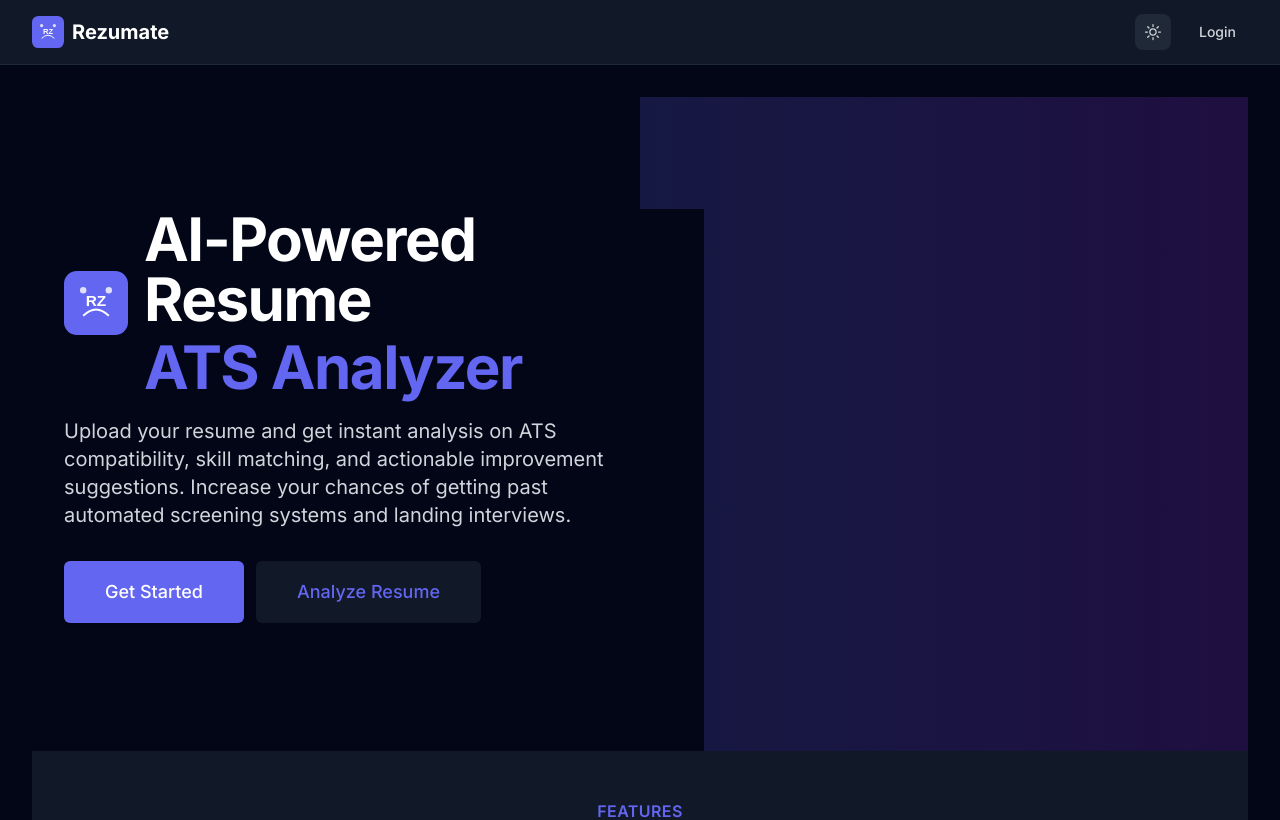
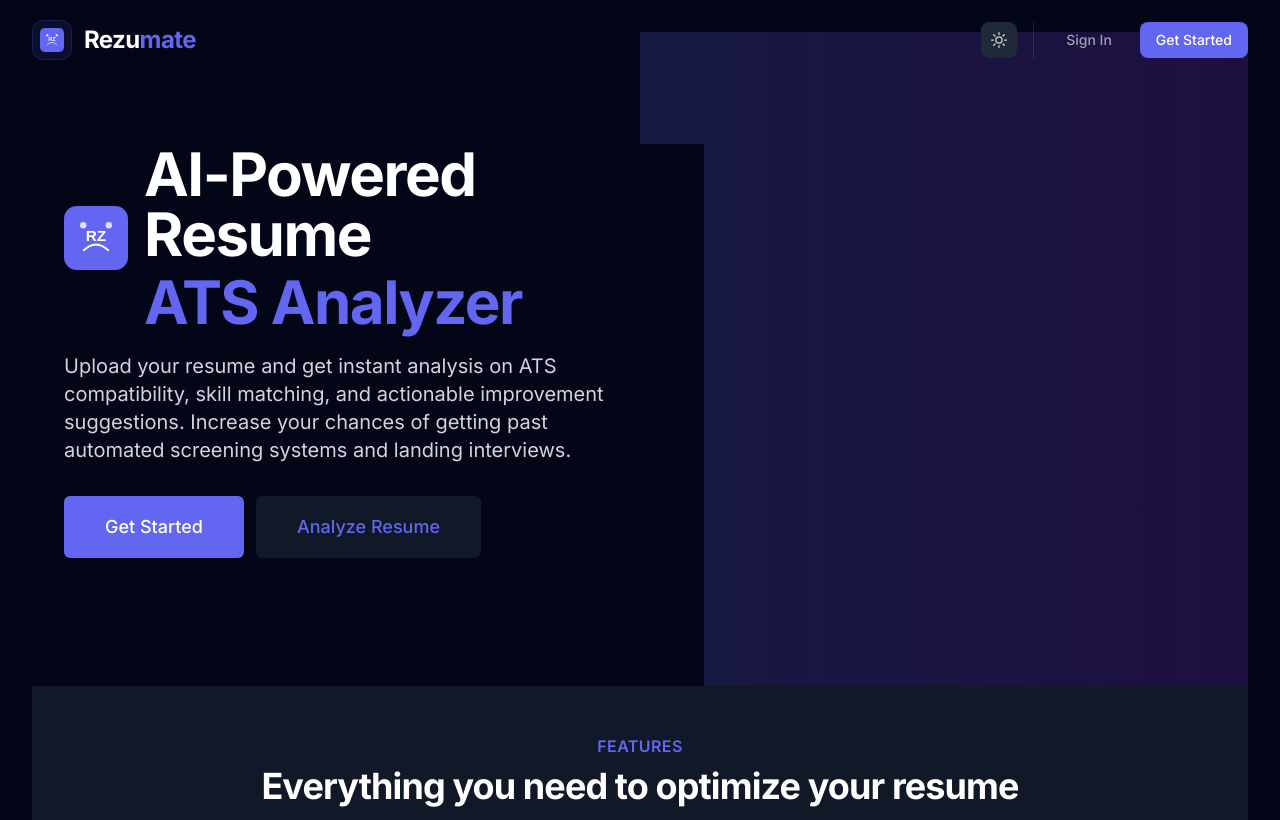
Before and after one commit to PinakiRath/Resume-Analyzer, a React (Vite) app in the folder frontend/: page / in a window 1280 px wide. Shown: the top 820 px of the page. Built offline with nearby package versions, Linux system fonts and the light colour scheme.

Commit message:
feat: enhance Navbar with scroll effect, mobile menu animations, and improved styling

```diff
--- a/frontend/src/components/Navbar.jsx
+++ b/frontend/src/components/Navbar.jsx
@@ -1,13 +1,24 @@
 import { ArrowRightOnRectangleIcon, UserCircleIcon, Bars3Icon, XMarkIcon } from '@heroicons/react/24/outline';
-import { Link, useNavigate } from 'react-router-dom';
+import { Link, useNavigate, useLocation } from 'react-router-dom';
 import ThemeToggle from './ThemeToggle';
 import { useAuth } from '../contexts/AuthContext';
-import { useState } from 'react';
+import { useState, useEffect } from 'react';
+import { motion, AnimatePresence } from 'framer-motion';
 
 const Navbar = () => {
   const { user, logout } = useAuth();
   const navigate = useNavigate();
+  const location = useLocation();
   const [mobileMenuOpen, setMobileMenuOpen] = useState(false);
+  const [scrolled, setScrolled] = useState(false);
+
+  useEffect(() => {
+    const handleScroll = () => {
+      setScrolled(window.scrollY > 20);
+    };
+    window.addEventListener('scroll', handleScroll);
+    return () => window.removeEventListener('scroll', handleScroll);
+  }, []);
 
   const handleLogout = () => {
     logout();
@@ -21,52 +32,85 @@ const Navbar = () => {
   ] : [];
 
   return (
-    <nav className="bg-dark-700 border-b border-dark-600 sticky top-0 z-50">
-      <div className="max-w-7xl mx-auto px-4 sm:px-6 lg:px-8">
-        <div className="flex justify-between items-center h-16">
+    <motion.nav
+      initial={{ y: -100 }}
+      animate={{ y: 0 }}
+      transition={{ duration: 0.5 }}
+      className={`fixed top-0 inset-x-0 z-50 transition-all duration-300 ${
+        scrolled
+          ? 'bg-dark-950/80 backdrop-blur-xl border-b border-white/10 py-3 shadow-lg'
+          : 'bg-transparent py-5 dark:bg-transparent light:bg-white/50'
+      }`}
+    >
+      <div className="container mx-auto">
+        <div className="flex justify-between items-center">
           <div className="flex items-center">
-            <Link to="/" className="flex-shrink-0 flex items-center">
-              <img src="/logo.svg" alt="Rezumate Logo" className="w-8 h-8 mr-2" />
-              <span className="text-xl font-bold text-white">Rezumate</span>
+            <Link to="/" className="flex-shrink-0 flex items-center group">
+              <div className="w-10 h-10 rounded-xl bg-primary/10 flex items-center justify-center mr-3 group-hover:bg-primary/20 transition-colors border border-primary/20">
+                <img src="/logo.svg" alt="Rezumate Logo" className="w-6 h-6" />
+              </div>
+              <span className="text-2xl font-display font-bold text-white tracking-tight">Rezu<span className="text-primary">mate</span></span>
             </Link>
           </div>
 
           {/* Desktop menu */}
+          <div className="hidden md:flex flex-1 justify-center space-x-1">
+            {user && navItems.map((item) => {
+              const isActive = location.pathname === item.link;
+              return (
+                <Link
+                  key={item.name}
+                  to={item.link}
+                  className={`px-4 py-2 rounded-lg text-sm font-medium transition-all duration-200 relative ${
+                    isActive ? 'text-white' : 'text-dark-300 hover:text-white hover:bg-white/5'
+                  }`}
+                >
+                  {isActive && (
+                    <motion.div
+                      layoutId="navbar-active"
+                      className="absolute inset-0 bg-white/10 rounded-lg -z-10 border border-white/5"
+                    />
+                  )}
+                  {item.name}
+                </Link>
+              );
+            })}
+          </div>
+
           <div className="hidden md:flex items-center space-x-4">
             <ThemeToggle />
             {user ? (
-              <>
-                {navItems.map((item) => (
-                  <Link
-                    key={item.name}
-                    to={item.link}
-                    className="text-gray-300 hover:text-white px-3 py-2 rounded-md text-sm font-medium transition-colors duration-200"
-                  >
-                    {item.name}
-                  </Link>
-                ))}
+              <div className="flex items-center space-x-3 ml-4 border-l border-white/10 pl-4">
                 <Link
                   to="/profile"
-                  className="flex items-center text-gray-300 hover:text-white px-3 py-2 rounded-md text-sm font-medium transition-colors duration-200"
+                  className="flex items-center text-dark-200 hover:text-white px-3 py-2 rounded-lg text-sm font-medium transition-colors bg-dark-900 border border-white/5 shadow-sm hover:border-white/10 group"
                 >
-                  <UserCircleIcon className="h-5 w-5 mr-1" />
+                  <UserCircleIcon className="h-5 w-5 mr-2 text-primary group-hover:text-primary-light transition-colors" />
                   {user.name}
                 </Link>
                 <button
                   onClick={handleLogout}
-                  className="flex items-center text-gray-300 hover:text-white px-3 py-2 rounded-md text-sm font-medium transition-colors duration-200"
+                  className="p-2 text-dark-300 hover:text-error hover:bg-error/10 rounded-lg transition-colors border border-transparent hover:border-error/20"
+                  aria-label="Logout"
                 >
-                  <ArrowRightOnRectangleIcon className="h-5 w-5 mr-1" />
-                  Logout
+                  <ArrowRightOnRectangleIcon className="h-5 w-5" />
                 </button>
-              </>
+              </div>
             ) : (
+              <div className="flex items-center space-x-3 ml-4 border-l border-white/10 pl-4">
                 <Link
                   to="/auth"
-                className="text-gray-300 hover:text-white px-3 py-2 rounded-md text-sm font-medium transition-colors duration-200"
+                  className="text-dark-200 hover:text-white px-4 py-2 rounded-lg text-sm font-medium transition-colors"
                 >
-                Login
+                  Sign In
                 </Link>
+                <Link
+                  to="/auth"
+                  className="btn-primary py-2 px-5 text-sm"
+                >
+                  Get Started
+                </Link>
+              </div>
             )}
           </div>
 
@@ -75,7 +119,7 @@ const Navbar = () => {
             <ThemeToggle />
             <button
               onClick={() => setMobileMenuOpen(!mobileMenuOpen)}
-              className="p-2 rounded-md text-gray-400 hover:text-white hover:bg-dark-600 focus:outline-none"
+              className="p-2 rounded-xl text-dark-300 hover:text-white hover:bg-dark-800 transition-colors bg-dark-900 border border-white/5 focus:outline-none"
             >
               {mobileMenuOpen ? (
                 <XMarkIcon className="h-6 w-6" />
@@ -85,56 +129,87 @@ const Navbar = () => {
             </button>
           </div>
         </div>
+      </div>
 
       {/* Mobile menu */}
+      <AnimatePresence>
         {mobileMenuOpen && (
-          <div className="md:hidden py-4 border-t border-dark-600">
-            <div className="flex flex-col space-y-2">
+          <motion.div
+            initial={{ opacity: 0, height: 0 }}
+            animate={{ opacity: 1, height: 'auto' }}
+            exit={{ opacity: 0, height: 0 }}
+            className="md:hidden border-t border-white/10 bg-dark-950/95 backdrop-blur-xl absolute top-full left-0 right-0 shadow-2xl"
+          >
+            <div className="px-4 py-6 space-y-4">
               {user ? (
                 <>
-                  {navItems.map((item) => (
+                  <div className="flex items-center px-4 py-3 mb-4 bg-dark-900 rounded-xl border border-white/5">
+                    <UserCircleIcon className="h-10 w-10 text-primary mr-3" />
+                    <div>
+                      <div className="text-white font-medium">{user.name}</div>
+                      <div className="text-dark-400 text-sm">{user.email}</div>
+                    </div>
+                  </div>
+                  <div className="space-y-1">
+                    {navItems.map((item) => {
+                      const isActive = location.pathname === item.link;
+                      return (
                         <Link
                           key={item.name}
                           to={item.link}
-                      className="text-gray-300 hover:text-white px-3 py-2 rounded-md text-base font-medium transition-colors duration-200"
+                          className={`block px-4 py-3 rounded-xl text-base font-medium transition-colors ${
+                            isActive ? 'bg-primary/10 text-primary border border-primary/20' : 'text-dark-200 hover:text-white hover:bg-white/5'
+                          }`}
                           onClick={() => setMobileMenuOpen(false)}
                         >
                           {item.name}
                         </Link>
-                  ))}
+                      );
+                    })}
                     <Link
                       to="/profile"
-                    className="flex items-center text-gray-300 hover:text-white px-3 py-2 rounded-md text-base font-medium transition-colors duration-200"
+                      className="block px-4 py-3 rounded-xl text-dark-200 hover:text-white hover:bg-white/5 text-base font-medium transition-colors"
                       onClick={() => setMobileMenuOpen(false)}
                     >
-                    <UserCircleIcon className="h-5 w-5 mr-2" />
-                    {user.name}
+                      Settings & Profile
                     </Link>
+                  </div>
+                  <div className="pt-4 border-t border-white/10 mt-4">
                     <button
                       onClick={() => {
                         handleLogout();
                         setMobileMenuOpen(false);
                       }}
-                    className="flex items-center text-gray-300 hover:text-white px-3 py-2 rounded-md text-base font-medium transition-colors duration-200 text-left"
+                      className="flex items-center w-full px-4 py-3 text-error hover:bg-error/10 rounded-xl text-base font-medium transition-colors"
                     >
-                    <ArrowRightOnRectangleIcon className="h-5 w-5 mr-2" />
-                    Logout
+                      <ArrowRightOnRectangleIcon className="h-5 w-5 mr-3" />
+                      Sign Out
                     </button>
+                  </div>
                 </>
               ) : (
+                <div className="space-y-3">
                   <Link
                     to="/auth"
-                  className="text-gray-300 hover:text-white px-3 py-2 rounded-md text-base font-medium transition-colors duration-200"
+                    className="block w-full text-center px-4 py-3 text-white bg-dark-800 hover:bg-dark-700 rounded-xl text-base font-medium transition-colors border border-white/5"
                     onClick={() => setMobileMenuOpen(false)}
                   >
-                  Login
+                    Sign In
                   </Link>
-              )}
-            </div>
+                  <Link
+                    to="/auth"
+                    className="flex justify-center w-full btn-primary py-3"
+                    onClick={() => setMobileMenuOpen(false)}
+                  >
+                    Create Free Account
+                  </Link>
                 </div>
               )}
             </div>
-    </nav>
+          </motion.div>
+        )}
+      </AnimatePresence>
+    </motion.nav>
   );
 };
 
```
Lines whose indentation alone changed are shown as unchanged.
